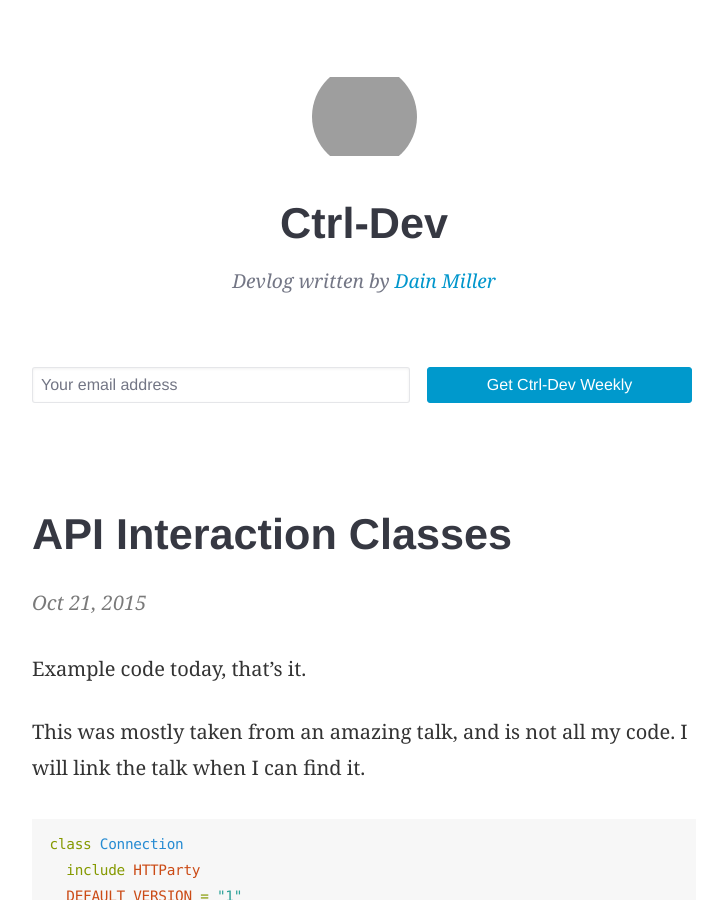
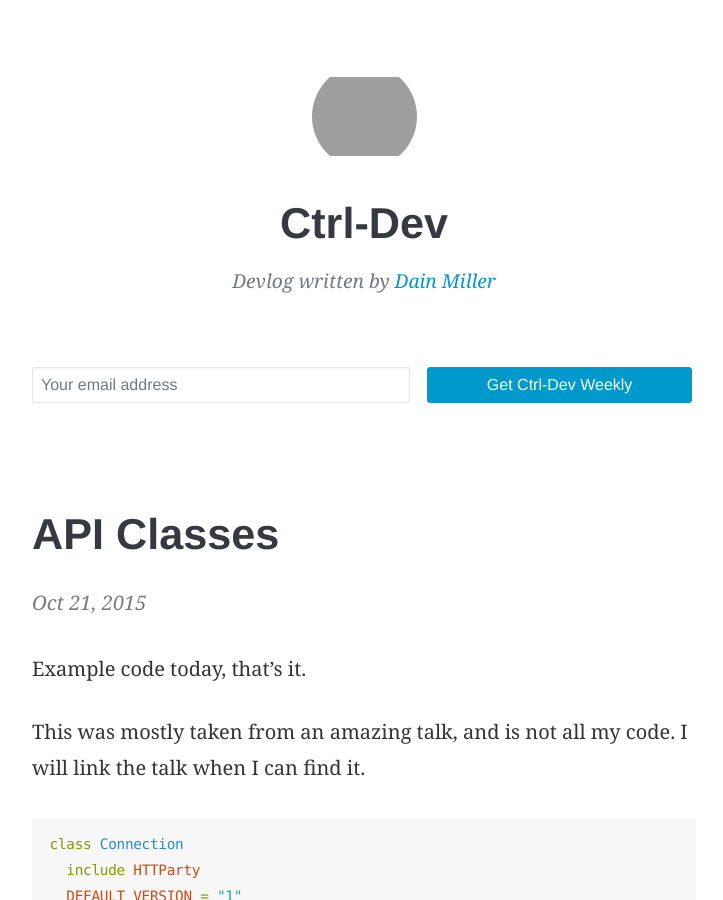
Before and after one commit to mraiur/dainmiller.github.io, a Jekyll site: the page built from _posts/2015-10-21-api-classess.markdown, in a window 1280 px wide and 900 px high, cut to the strip 0-900 px from the top of the window. Shown: the whole strip, without its empty margins (276-999 px from the left). Built offline with Jekyll 4.4.1, drawn with Linux system fonts in a browser that asks for light colours; grey boxes are pictures that could not be loaded.

Commit message:
Update 2015-10-21-api-classess.markdown

```diff
--- a/_posts/2015-10-21-api-classess.markdown
+++ b/_posts/2015-10-21-api-classess.markdown
@@ -1,9 +1,9 @@
 ---
 published: true
-title: API Interaction Classes
+title: API Classes
+layout: post
 tags: [ruby, api]
-summary: API connection and data transmutation step by step.
-layout: post
+summary: API connection and data transmutation examples.
 ---
 Example code today, that's it.
 
```
